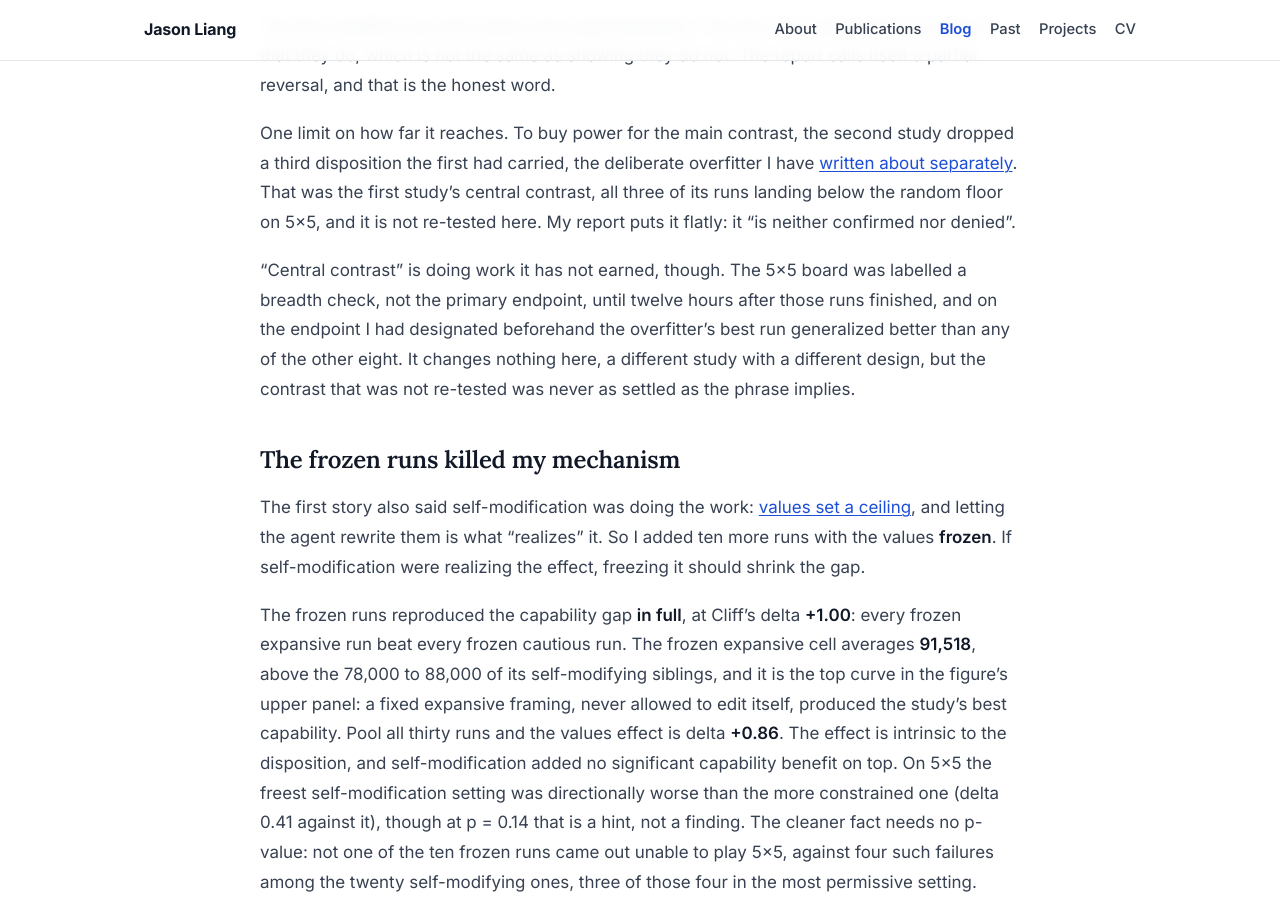
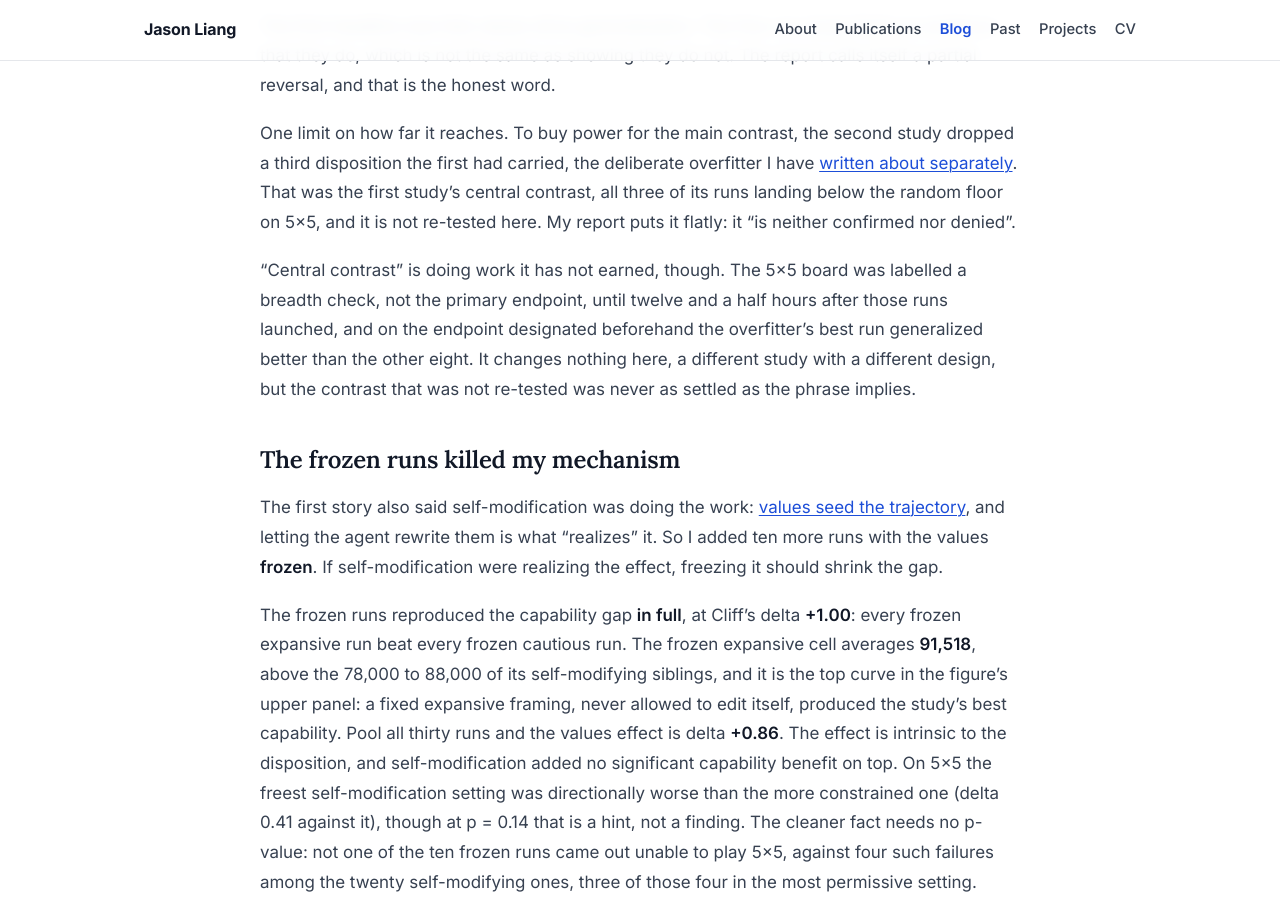
Before and after one commit to jasonzliang/jasonzliang.github.io, a Jekyll site: the page built from _posts/2026-08-07-powered-replication.md, in a window 1280 px wide and 900 px high, scrolled down 3021 px. Built offline with Jekyll 4.4.1, drawn with Linux system fonts in a browser that asks for light colours.

Commit message:
Five cross-post consistency fixes from the fact-check audit
Verified each against the source before changing it:

- powered-replication said the endpoint swap happened 'twelve hours after
  those runs finished'. overfit anchors it to launch, not completion, and
  says twelve and a half: the runs launched 10:20, the commit landed
  22:53:16. Nine twenty-iteration runs could not have finished in 33
  minutes. Now 'twelve and a half hours after those runs launched'.
- powered-replication described self-overcoming as arguing 'values set a
  ceiling'. That post contains the word ceiling zero times; its claim is
  that values are 'the seeds of the evolutionary trajectory' and that a
  bias 'compounds'. Now 'values seed the trajectory'.
- human-vs-machine reported the judge self-preference as an established
  '1.35 points'. The post it links to exists to show that number is
  confounded with judge strictness and 'could be bigger or smaller than
  they look'. Now 'a raw 1.35 points'.
- self-overcoming called it 'a 41-run study of agents editing their own
  values'. 15 of the 41 were frozen and edited nothing. Now 'of how
  freely agents may edit their own values'.
- graph-growth called the challenge 'constrained creativity'; the paper
  calls it Constrained Synthesis in 11 places, which is what
  human-vs-machine already uses. Aligned graph-growth to the paper.

Rejected one finding: the audit called values-rewriting's
'fifteen-iteration run' wrong because bin-packing-values says binpack
runs are ten or twenty. Those are different cohorts. The v6 binpack runs
report 15 iterations in their own metrics.jsonl, so the post is correct.

```diff
--- a/_posts/2026-08-07-powered-replication.md
+++ b/_posts/2026-08-07-powered-replication.md
@@ -115,16 +115,16 @@ on 5×5, and it is not re-tested here. My report puts it flatly: it "is neither
 confirmed nor denied".
 
 "Central contrast" is doing work it has not earned, though. The 5×5 board was
-labelled a breadth check, not the primary endpoint, until twelve hours after
-those runs finished, and on the endpoint I had designated beforehand the
-overfitter's best run generalized better than any of the other eight. It changes
+labelled a breadth check, not the primary endpoint, until twelve and a half
+hours after those runs launched, and on the endpoint designated beforehand the
+overfitter's best run generalized better than the other eight. It changes
 nothing here, a different study with a different design, but the contrast that
 was not re-tested was never as settled as the phrase implies.
 
 ## The frozen runs killed my mechanism
 
-The first story also said self-modification was doing the work: [values set a
-ceiling](/blog/self-overcoming/), and letting the agent rewrite them is what
+The first story also said self-modification was doing the work: [values seed the
+trajectory](/blog/self-overcoming/), and letting the agent rewrite them is what
 "realizes" it. So I added ten more runs with the values **frozen**. If
 self-modification were realizing the effect, freezing it should shrink the gap.
 
```
Also changed, not shown: _posts/2026-03-30-human-vs-machine.md (+2 -3 lines), _posts/2026-05-12-graph-growth.md (+3 -3 lines), _posts/2026-07-08-self-overcoming.md (+3 -3 lines).
